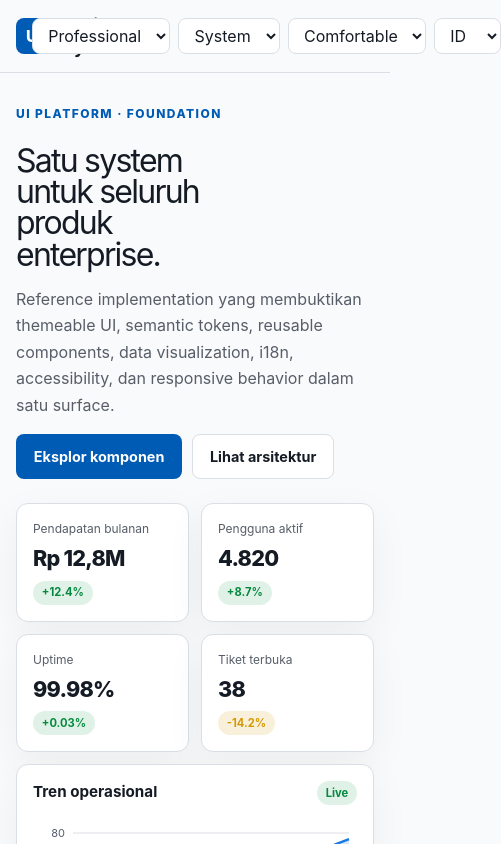
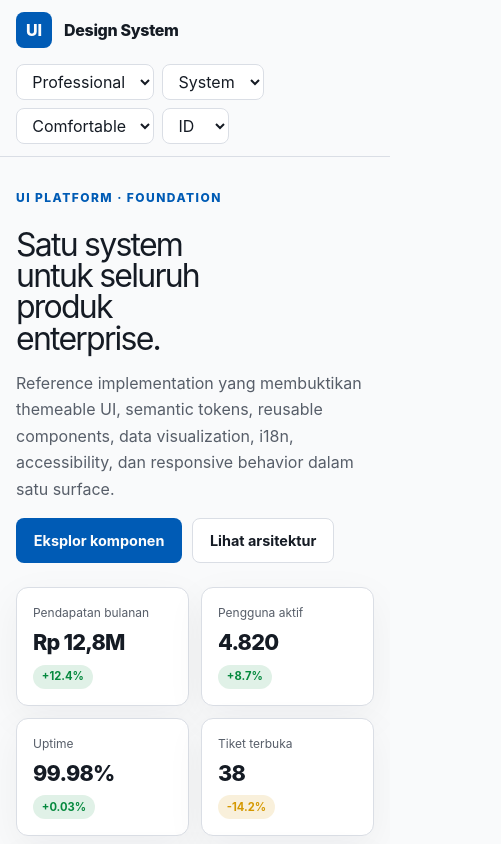
Before and after one commit to firmanurdiansyah/chatgpt, a React (Vite) app in the folder apps/showcase/: page / in a window 390 px wide. Shown: the top 844 px of the page, 501 px wide, since content can reach past the window. Built offline with nearby package versions, Linux system fonts and the light colour scheme.

Commit message:
fix(showcase): prevent mobile toolbar overflow

```diff
--- a/apps/showcase/src/styles.css
+++ b/apps/showcase/src/styles.css
@@ -3,24 +3,24 @@
 
 :root { font-family: Inter, ui-sans-serif, system-ui, -apple-system, BlinkMacSystemFont, "Segoe UI", sans-serif; color: var(--ui-content-primary); background: var(--ui-surface-page); font-synthesis: none; text-rendering: optimizeLegibility; }
 * { box-sizing: border-box; }
-html, body { min-width: 320px; min-height: 100vh; }
+html, body { min-width: 320px; min-height: 100vh; overflow-x: hidden; }
 body { margin: 0; background: var(--ui-surface-page); }
 button, input, select { font: inherit; }
 button { cursor: pointer; }
 button:focus-visible, select:focus-visible { outline: 3px solid var(--ui-focus-ring); outline-offset: 2px; }
 
-.ui-app-shell { min-height: 100vh; display: grid; grid-template-columns: 1fr; }
+.ui-app-shell { min-height: 100vh; display: grid; grid-template-columns: 1fr; min-width: 0; }
 .ui-sidebar { display: none; border-right: 1px solid var(--ui-border-default); background: color-mix(in oklch, var(--ui-surface-card) 88%, transparent); }
-.ui-main { min-width: 0; }
-.ui-topbar { position: sticky; top: 0; z-index: 20; display: flex; align-items: center; justify-content: space-between; gap: var(--ui-space-4); min-height: 4.25rem; padding: .75rem 1rem; border-bottom: 1px solid var(--ui-border-default); background: color-mix(in oklch, var(--ui-surface-page) 88%, transparent); backdrop-filter: blur(16px); }
+.ui-main { min-width: 0; max-width: 100%; }
+.ui-topbar { position: sticky; top: 0; z-index: 20; display: flex; flex-wrap: wrap; align-items: center; justify-content: space-between; gap: var(--ui-space-4); min-height: 4.25rem; padding: .75rem 1rem; border-bottom: 1px solid var(--ui-border-default); background: color-mix(in oklch, var(--ui-surface-page) 88%, transparent); backdrop-filter: blur(16px); }
 .ui-brand { display: flex; align-items: center; gap: .75rem; min-width: 0; }
 .ui-brand--sidebar { padding: 1rem; }
 .ui-brand__mark { display: grid; place-items: center; flex: 0 0 auto; width: 2.25rem; height: 2.25rem; border-radius: var(--ui-radius-md); background: var(--ui-interactive-primary); color: var(--ui-interactive-primary-foreground); font-weight: 800; }
 .ui-brand__name { font-weight: 760; letter-spacing: -.02em; }
 .ui-brand__meta { display: none; color: var(--ui-content-secondary); font-size: .75rem; }
-.ui-toolbar { display: flex; align-items: center; gap: .5rem; }
-.ui-select { min-height: 2.25rem; border: 1px solid var(--ui-border-default); border-radius: var(--ui-radius-md); padding: 0 .7rem; background: var(--ui-surface-card); color: var(--ui-content-primary); }
-.ui-content { width: min(100%, 1440px); margin-inline: auto; padding: 1rem; }
+.ui-toolbar { display: flex; align-items: center; flex-wrap: wrap; gap: .5rem; min-width: 0; max-width: 100%; }
+.ui-select { min-height: 2.25rem; max-width: 100%; border: 1px solid var(--ui-border-default); border-radius: var(--ui-radius-md); padding: 0 .7rem; background: var(--ui-surface-card); color: var(--ui-content-primary); }
+.ui-content { width: min(100%, 1440px); margin-inline: auto; padding: 1rem; min-width: 0; }
 .ui-hero { display: grid; gap: 1rem; padding-block: 1rem 1.5rem; }
 .ui-eyebrow { margin: 0; color: var(--ui-interactive-primary); font-size: .75rem; font-weight: 800; letter-spacing: .12em; text-transform: uppercase; }
 .ui-title { margin: .35rem 0 0; font-size: clamp(2rem, 6vw, 3.75rem); line-height: .98; letter-spacing: -.055em; max-width: 11ch; }
@@ -64,7 +64,7 @@ button:focus-visible, select:focus-visible { outline: 3px solid var(--ui-focus-r
 .ui-activity { display: flex; align-items: center; justify-content: space-between; gap: 1rem; padding-block: .65rem; border-bottom: 1px solid var(--ui-border-default); }
 .ui-activity:last-child { border-bottom: 0; }
 .ui-activity__copy { min-width: 0; }
-.ui-activity__label { font-size: .8rem; font-weight: 650; }
+.ui-activity__label { font-size: .8rem; font-weight: 650; overflow-wrap: anywhere; }
 .ui-activity__time { margin-top: .2rem; color: var(--ui-content-secondary); font-size: .7rem; }
 .ui-footer { padding: 2rem 1rem 3rem; color: var(--ui-content-secondary); font-size: .75rem; }
 .ui-skip-link { position: fixed; top: .75rem; left: .75rem; z-index: 100; transform: translateY(-150%); padding: .6rem .8rem; border-radius: .5rem; background: var(--ui-surface-card); border: 1px solid var(--ui-border-default); }
@@ -87,5 +87,6 @@ button:focus-visible, select:focus-visible { outline: 3px solid var(--ui-focus-r
   .ui-sidebar__nav { display: grid; gap: .25rem; padding: 1rem; }
   .ui-sidebar__item { padding: .65rem .75rem; border-radius: .5rem; color: var(--ui-content-secondary); font-size: .8rem; }
   .ui-sidebar__item[aria-current="page"] { color: var(--ui-content-primary); background: color-mix(in oklch, var(--ui-interactive-primary) 10%, transparent); font-weight: 750; }
-  .ui-topbar { padding-inline: 1.5rem; }
+  .ui-topbar { padding-inline: 1.5rem; flex-wrap: nowrap; }
+  .ui-toolbar { flex-wrap: nowrap; }
 }
```
